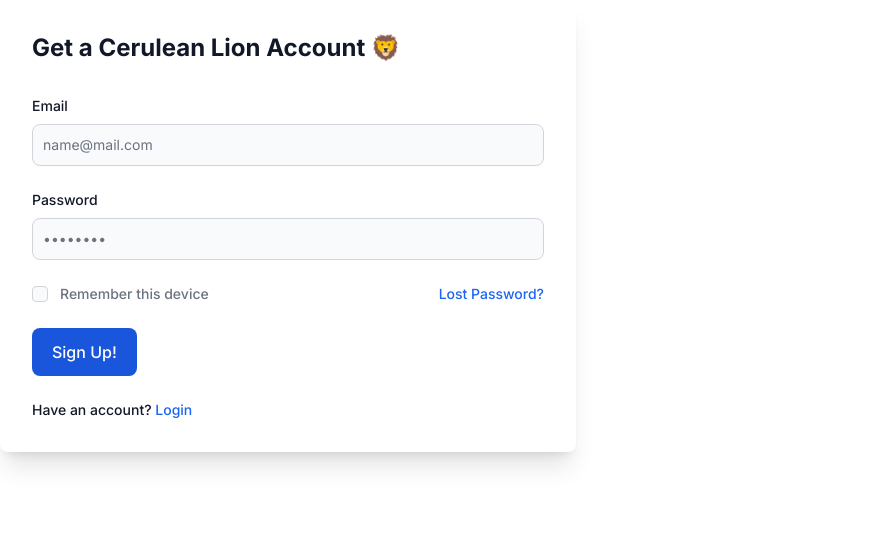
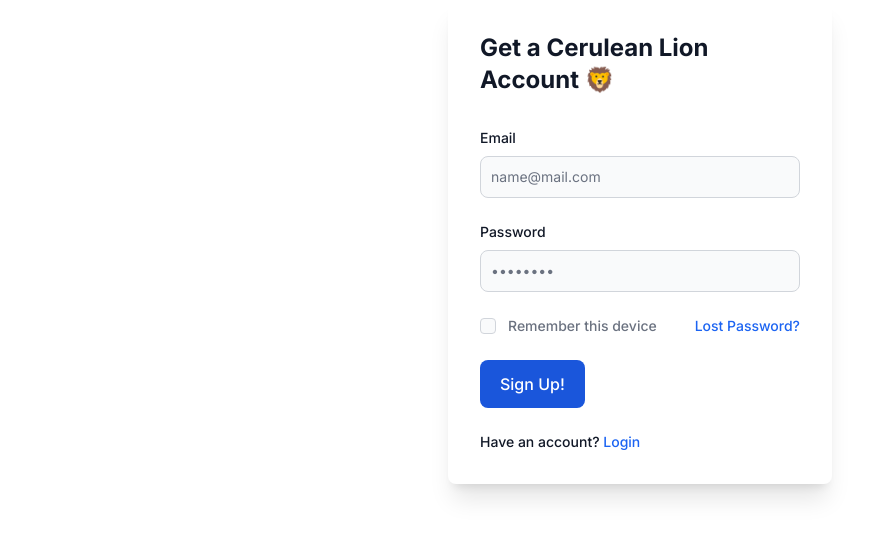
Before and after one commit to Hack-Weekly/cerulean-lion-headless-cms, a Next.js app in the folder client/next-app/: page /auth/register in a window 1280 px wide. Shown: the top 538 px of the page, without its empty margins (0-891 px from the left). Built offline with nearby package versions, Linux system fonts and the light colour scheme; a web font is replaced by a local one.

Commit message:
refactored Register component

```diff
--- a/client/next-app/src/components/auth/Register.js
+++ b/client/next-app/src/components/auth/Register.js
@@ -2,7 +2,7 @@ export default function Register() {
   return (
     <div>
       <section>
-        <div class="w-full lg:max-w-xl p-6 space-y-8 sm:p-8 bg-white rounded-lg shadow-xl dark:bg-gray-800">
+        <div class="w-96 my-auto mx-auto sm:p-8 bg-white rounded-lg shadow-xl dark:bg-gray-800">
           <h2 class="text-2xl font-bold text-gray-900 dark:text-white">
             Get a Cerulean Lion Account 🦁
           </h2>
```
